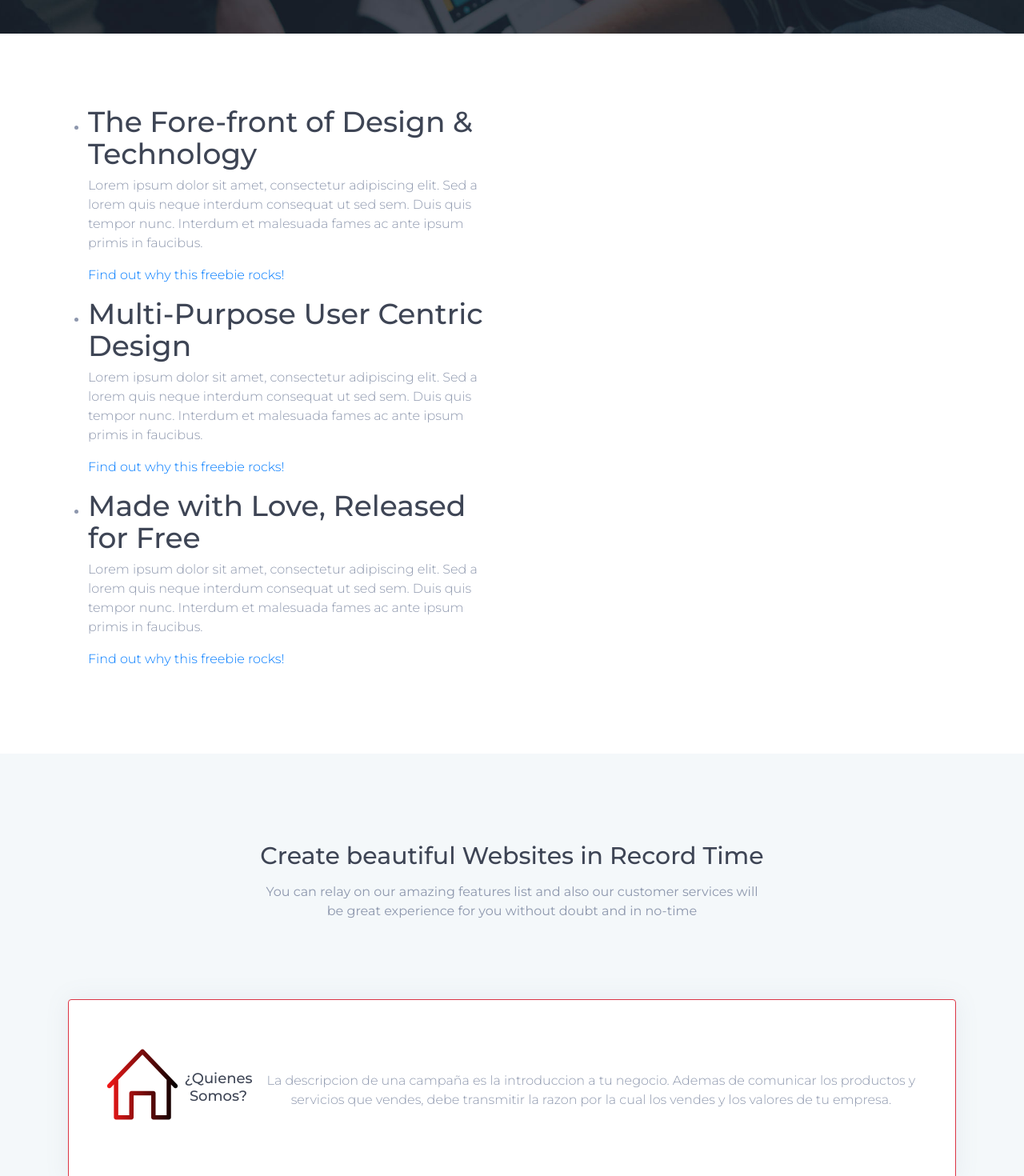
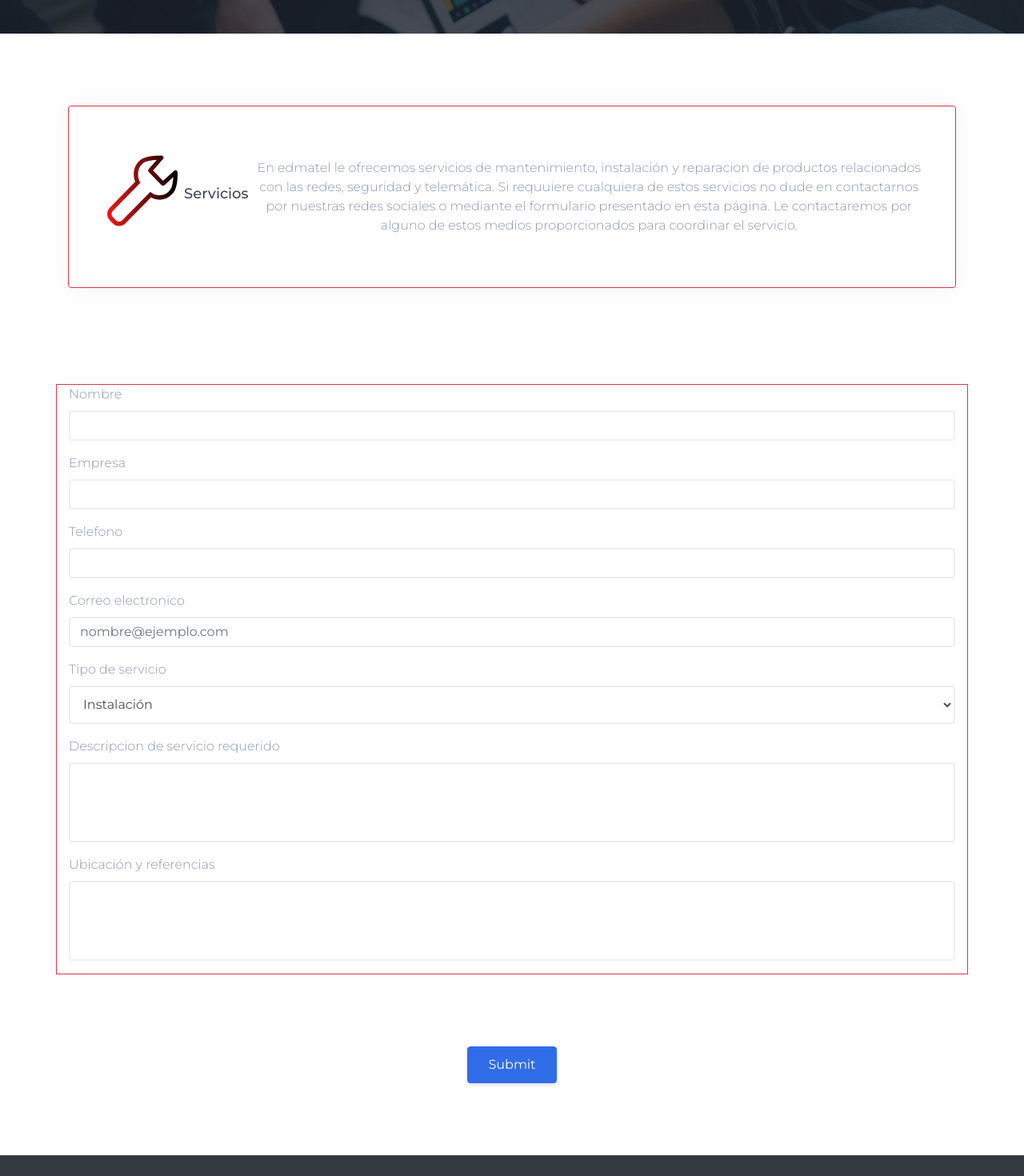
Before and after one commit to tyrerodr/Edamatel-Website, an Angular app: page /servicios in a window 1280 px wide. Shown: the part 460-1930 px from the top of the page at 80% size. Built offline with nearby package versions, Linux system fonts and the light colour scheme; a web font is replaced by a local one.

Commit message:
Servicios plantilla

```diff
--- a/src/app/apps/servicios/servicios.component.html
+++ b/src/app/apps/servicios/servicios.component.html
@@ -17,33 +17,74 @@
 <!-- ============================================================== -->
 <!-- Feature 22  -->
 <!-- ============================================================== -->
+<div class="container ">
+  <div class="d-flex  flex-column text-center spacer    ">
+    <!-- Column -->
+    <div class="wrap-feature1-box">
+        <div class="card card-shadow border border-danger" data-aos="fade-right" data-aos-duration="1200">
+            <div class="card-body p-40 text-center d-flex flex-row ml-2 align-items-center">
+                <div class="col- icon-space display-2 m-t-20">
+                    <i class="sl-icon-wrench icon-color-red"></i>
+                </div>
+                <h5 class="col- font-medium  ml-2">Servicios</h5>
+                <p class="col- m-b-0 ml-2">
+                    En edmatel le ofrecemos servicios de mantenimiento, instalación y reparacion de productos relacionados con las redes, seguridad y telemática. Si requuiere cualquiera de estos servicios no dude en contactarnos por nuestras redes sociales o mediante el formulario presentado en esta página. Le contactaremos por alguno de estos medios proporcionados para coordinar el servicio.
 
-<div class="spacer feature22">
-  <div class="container">
-    <app-top-content></app-top-content>
+                </p>
+            </div>
+        </div>
+    </div>
   </div>
 </div>
 <!-- ============================================================== -->
-<!-- End Feature 22  -->
-<!-- ============================================================== -->
-<!-- ============================================================== -->
 <!-- Feature 1  -->
 <!-- ============================================================== -->
-<div class="bg-light spacer feature1">
-  <div class="container">
+
+  <div class="container border border-danger">
     <!-- Row  -->
-    <div class="row justify-content-center">
-      <div class="col-md-7 text-center no-trans">
-        <h2 class="title">Create beautiful Websites in Record Time</h2>
-        <h6 class="subtitle">
-          You can relay on our amazing features list and also our customer
-          services will be great experience for you without doubt and in no-time
-        </h6>
+    <form>
+        <div class="form-group ">
+            <label for="inputNombre">Nombre</label>
+            <input type="Nombre" class="form-control" id="InputNombre" >
+          </div>
+          <div class="form-group">
+              <label for="inputEmpresa">Empresa</label>
+              <input type="Empresa" class="form-control" id="InputEmpresa" >
+            </div>
+            <div class="form-group">
+                <label for="inputTelefono">Telefono</label>
+                <input type="telefono" class="form-control" id="inputTelefono">
+              </div>
+
+      <div class="form-group">
+        <label for="exampleFormControlInput1">Correo electronico</label>
+        <input type="email" class="form-control" id="exampleFormControlInput1" placeholder="nombre@ejemplo.com">
       </div>
+      <div class="form-group">
+        <label for="exampleFormControlSelect1">Tipo de servicio</label>
+        <select class="form-control" id="exampleFormControlSelect1">
+          <option>Instalación</option>
+          <option>Reparación</option>
+          <option>Mantenimiento</option>
+
+        </select>
+      </div>
+
+
+      <div class="form-group">
+        <label for="exampleFormControlTextarea1">Descripcion de servicio requerido</label>
+        <textarea class="form-control" id="exampleFormControlTextarea1" rows="3" ></textarea>
+      </div>
+      <div class="form-group">
+        <label for="exampleFormControlTextarea2">Ubicación y referencias</label>
+        <textarea class="form-control" id="exampleFormControlTextarea2" rows="3"></textarea>
+      </div>
+
+    </form>
+  </div>
+  <div class="container d-flex justify-content-center spacer">
+      <button type="submit" class="btn btn-primary ">Submit</button>
     </div>
-    <app-relay-on></app-relay-on>
-  </div>
-</div>
 <!-- ============================================================== -->
 <!-- End Feature 1  -->
 <!-- ============================================================== -->
@@ -51,28 +92,7 @@
 <!-- ============================================================== -->
 <!-- Call to action -->
 <!-- ============================================================== -->
-<div class="spacer">
-  <div class="container">
-    <div class="row justify-content-center m-b-30">
-      <div class="col-md-7 text-center no-trans">
-        <h2 class="title">
-          Are you happy with what we offer? Grab your WrapKit Angular Blog Copy
-          Now
-        </h2>
-        <h6 class="subtitle">
-          Yeah ! Its pretty cool about what you are offering and i starterd to
-          feel in love with your Amazing UI Kit. I want it Yea!
-        </h6>
-        <a
-          class="btn btn-info-gradiant btn-md btn-arrow m-t-20"
-          data-toggle="collapse"
-          href="#"
-          ><span> <i class="ti-arrow-right"></i></span
-        ></a>
-      </div>
-    </div>
-  </div>
-</div>
+
 <!-- ============================================================== -->
 <!-- End Call to action -->
 <!-- ============================================================== -->
```
